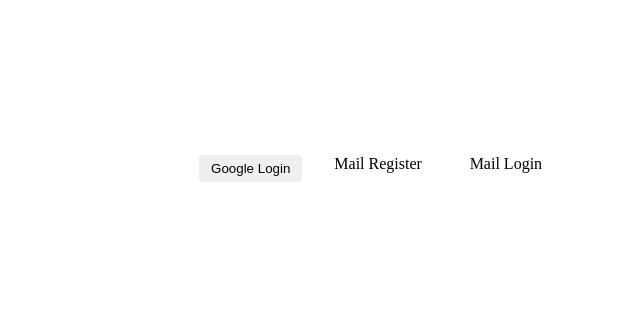
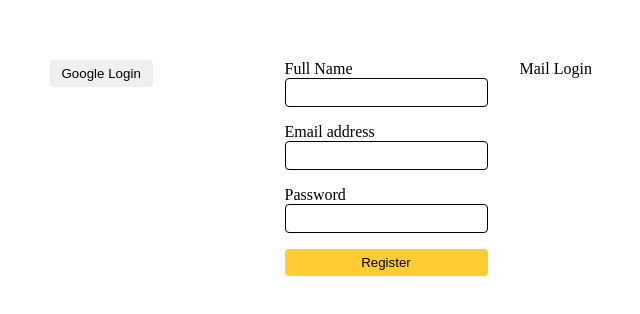
Before and after one commit to nwabimady/Firebase-course, a React (Create React App) app: page / in a window 1280 px wide. Shown: the part 240-554 px from the top of the page, without its empty margins (262-902 px from the left). Built offline with nearby package versions, Linux system fonts and the light colour scheme; no server answers.

Commit message:
Mail Authentication

```diff
--- a/src/App.css
+++ b/src/App.css
@@ -12,7 +12,7 @@
   gap: 32px;
 }
 
-.userContent {
+.contentFlexVertical {
   display: flex;
   gap: 16px;
   flex-direction: column;
@@ -33,3 +33,14 @@
   background-color: red;
   color: white;
 }
+
+.coolLabel {
+  display: flex;
+  flex-direction: column;
+}
+
+.coolField {
+  border-radius: 0.25rem;
+  padding: 0.375rem 0.75rem;
+  border: 1px solid black;
+}
--- a/src/components/auth/auth.tsx
+++ b/src/components/auth/auth.tsx
@@ -1,12 +1,15 @@
 import { FC } from "react";
 import { GoogleAuth } from "./google-auth";
+import { MailRegister } from "./mail-register";
 export const Auth: FC = () => {
   return (
     <div className="contentGrid">
       <div>
         <GoogleAuth />
       </div>
-      <div>Mail Register</div>
+      <div>
+        <MailRegister />
+      </div>
       <div>Mail Login</div>
     </div>
   );
--- /dev/null
+++ b/src/components/auth/mail-register.tsx
@@ -0,0 +1,65 @@
+import { FC, FormEvent, useState } from "react";
+import {
+  getAuth,
+  createUserWithEmailAndPassword,
+  updateProfile,
+} from "firebase/auth";
+import { useUserContext } from "../../user-provider";
+
+export const MailRegister: FC = () => {
+  const [name, setName] = useState<string>("");
+  const [email, setEmail] = useState<string>("");
+  const [password, setPassword] = useState<string>("");
+  const [user, setUser] = useUserContext();
+  const auth = getAuth();
+
+  const onRegister = async (ev: FormEvent<HTMLFormElement>) => {
+    ev.preventDefault();
+    ev.stopPropagation();
+    await createUserWithEmailAndPassword(auth, email, password).then(
+      (response) => {
+        const newUser = response.user;
+        updateProfile(newUser, { displayName: name }).then(() => {
+          setUser(auth.currentUser);
+        });
+      }
+    );
+  };
+
+  return (
+    <form onSubmit={onRegister} className="contentFlexVertical">
+      <label className="coolLabel">
+        Full Name
+        <input
+          className="coolField"
+          type="name"
+          value={name}
+          onChange={(e) => setName(e.target.value)}
+        ></input>
+      </label>
+
+      <label className="coolLabel">
+        Email address
+        <input
+          className="coolField"
+          type="email"
+          value={email}
+          onChange={(e) => setEmail(e.target.value)}
+        ></input>
+      </label>
+
+      <label className="coolLabel">
+        Password
+        <input
+          className="coolField"
+          type="password"
+          value={password}
+          onChange={(e) => setPassword(e.target.value)}
+        ></input>
+      </label>
+      <button className="coolButton orangeButton" type="submit">
+        Register
+      </button>
+    </form>
+  );
+};
```
Also changed, not shown: src/components/auth/mail-login.tsx (added).
